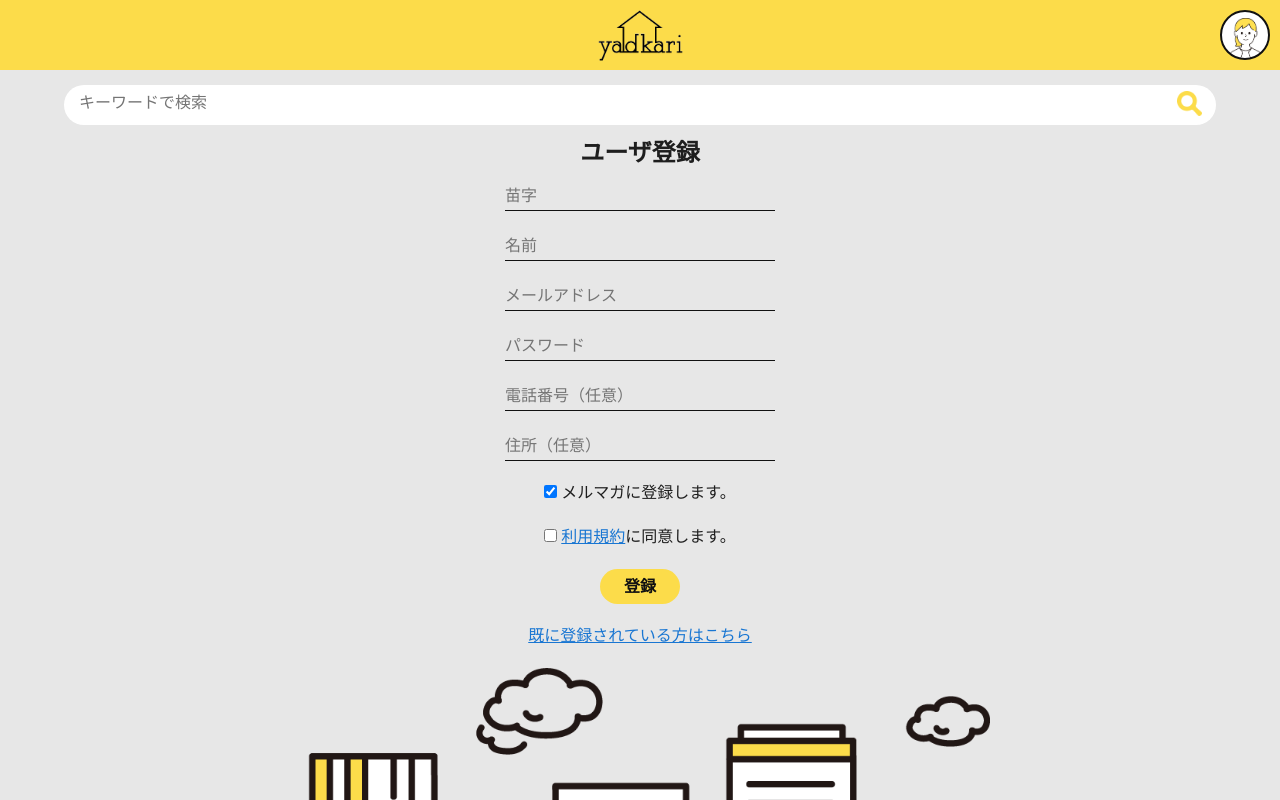
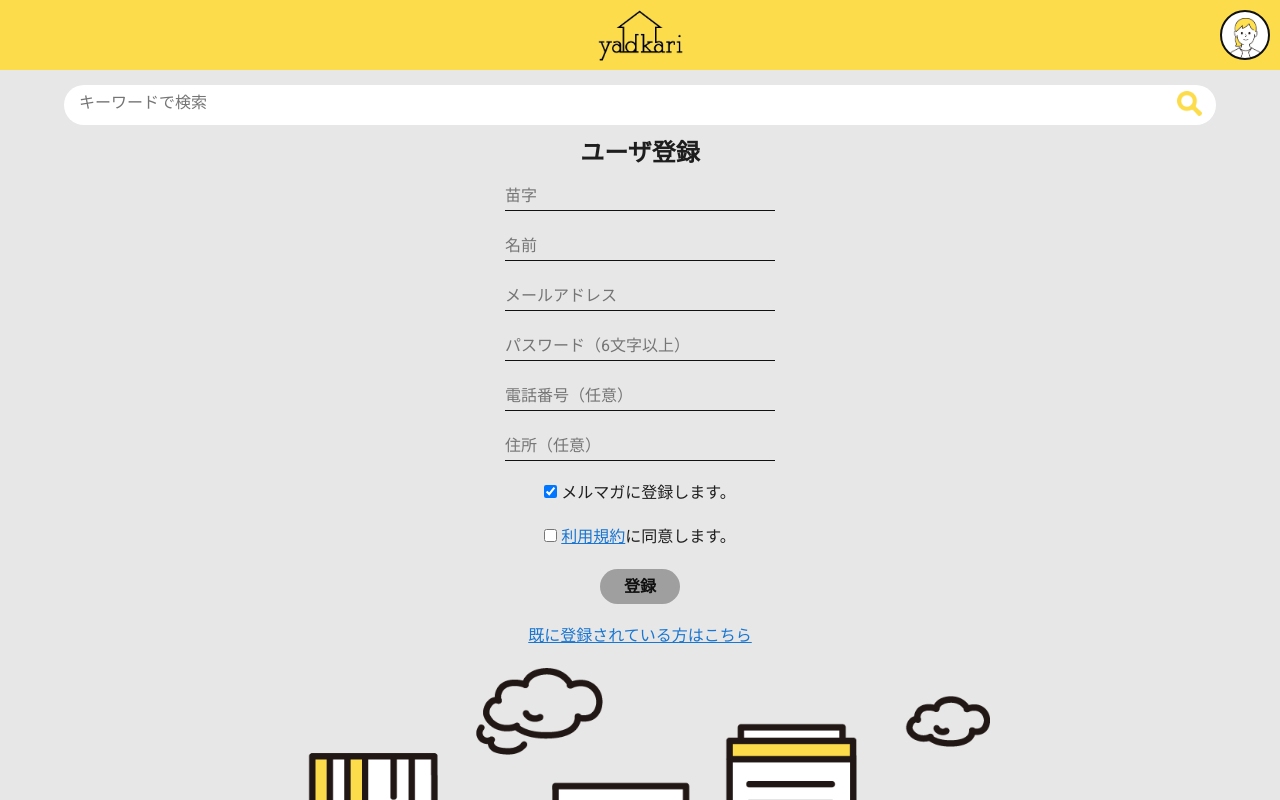
Before and after one commit to ree-rishun/buster-gatech, a Vue app: page /signup in a window 1280 px wide. Shown: the top 800 px of the page. Built offline with nearby package versions, Linux system fonts and the light colour scheme; no server answers.

Commit message:
フォームのバリデーション

```diff
--- a/src/views/Signup.vue
+++ b/src/views/Signup.vue
@@ -3,22 +3,44 @@
     <h2>ユーザ登録</h2>
 
     <label>
-      <input type="text" v-model="user.lastName" placeholder="苗字">
+      <input
+        type="text"
+        v-model="user.lastName"
+        :class="errors.lastName.error ? 'error_input' : ''"
+        placeholder="苗字">
     </label>
     <label>
-      <input type="text" v-model="user.firstName" placeholder="名前">
+      <input
+        type="text"
+        v-model="user.firstName"
+        :class="errors.firstName.error ? 'error_input' : ''"
+        placeholder="名前">
     </label>
     <label>
-      <input type="email" v-model="user.email" placeholder="メールアドレス">
+      <input
+        type="email"
+        v-model="user.email"
+        :class="errors.email.error ? 'error_input' : ''"
+        placeholder="メールアドレス">
     </label>
     <label>
-      <input type="password" v-model="user.password" placeholder="パスワード">
+      <input
+        type="password"
+        v-model="user.password"
+        :class="errors.password.error ? 'error_input' : ''"
+        placeholder="パスワード（6文字以上）">
     </label>
     <label>
-      <input type="tel" v-model="user.tel" placeholder="電話番号（任意）">
+      <input
+        type="tel"
+        v-model="user.tel"
+        placeholder="電話番号（任意）">
     </label>
     <label>
-      <input type="text" v-model="user.address" placeholder="住所（任意）">
+      <input
+        type="text"
+        v-model="user.address"
+        placeholder="住所（任意）">
     </label>
     <label>
       <input type="checkbox" v-model="user.merumaga"> メルマガに登録します。
@@ -29,10 +51,16 @@
 
     <label>
       <button
+        v-if="user.term"
         class="submit"
         @click="registerSubmit">
         登録
       </button>
+      <span
+        v-else
+        class="submit_disable">
+        登録
+      </span>
     </label>
 
     <label>
@@ -63,14 +91,31 @@
           address: '',
           term: false,
           merumaga: true
-        }
+        },
+        errors: {
+          firstName: {
+            error: false
+          },
+          lastName: {
+            error: false
+          },
+          email: {
+            error: false
+          },
+          password: {
+            error: false
+          }
+        },
       }
     },
     methods: {
       registerSubmit () { // 会員登録処理
 
-        // パスワードが6文字以上か？
-        // e-mailのフォーマット確認
+        // 入力値チェック
+        if (!this.checkForm()) {
+          console.log('error')
+          return
+        }
 
         // Authenticationへの登録
         firebase
@@ -122,6 +167,27 @@
             console.log('ERROR CODE : ' + errorCode)
             console.log(errorMessage)
           })
+      },
+      checkForm () {
+        // 空の判定
+        this.errors.firstName.error = this.user.firstName === ''
+        this.errors.lastName.error = this.user.lastName === ''
+        this.errors.email.error = this.user.email === ''
+        this.errors.password.error = this.user.password === ''
+
+        // パスワードの文字数が6文字以下の判定
+        if (this.user.password.length <= 6) {
+          this.errors.password.error = false
+        }
+
+        // エラーが存在する場合は false を返す
+        for (let value in this.errors) {
+          if (this.errors[value].error) {
+            return false
+          }
+        }
+
+        return true
       }
     }
   }
@@ -132,6 +198,7 @@
     text-align: center;
   }
 
+  // 入力フォームスタイル
   label{
     display: block;
     text-align: center;
@@ -149,16 +216,26 @@
         border: none;
         border-bottom: solid 1px #0080ff;
       }
+
+      // エラー時のスタイル
+      &.error_input{
+        border-bottom: solid 1px #ff536a;
+      }
     }
   }
 
   // 送信ボタン
-  .submit{
+  .submit, .submit_disable{
+    display: inline-block;
     height: 35px;
+    line-height: 35px;
     width: 80px;
     border-radius: 35px;
     background: #fcdc4a;
     color: #111111;
     font-weight: bold;
   }
+  .submit_disable{
+    background: #9f9f9f;
+  }
 </style>
```
